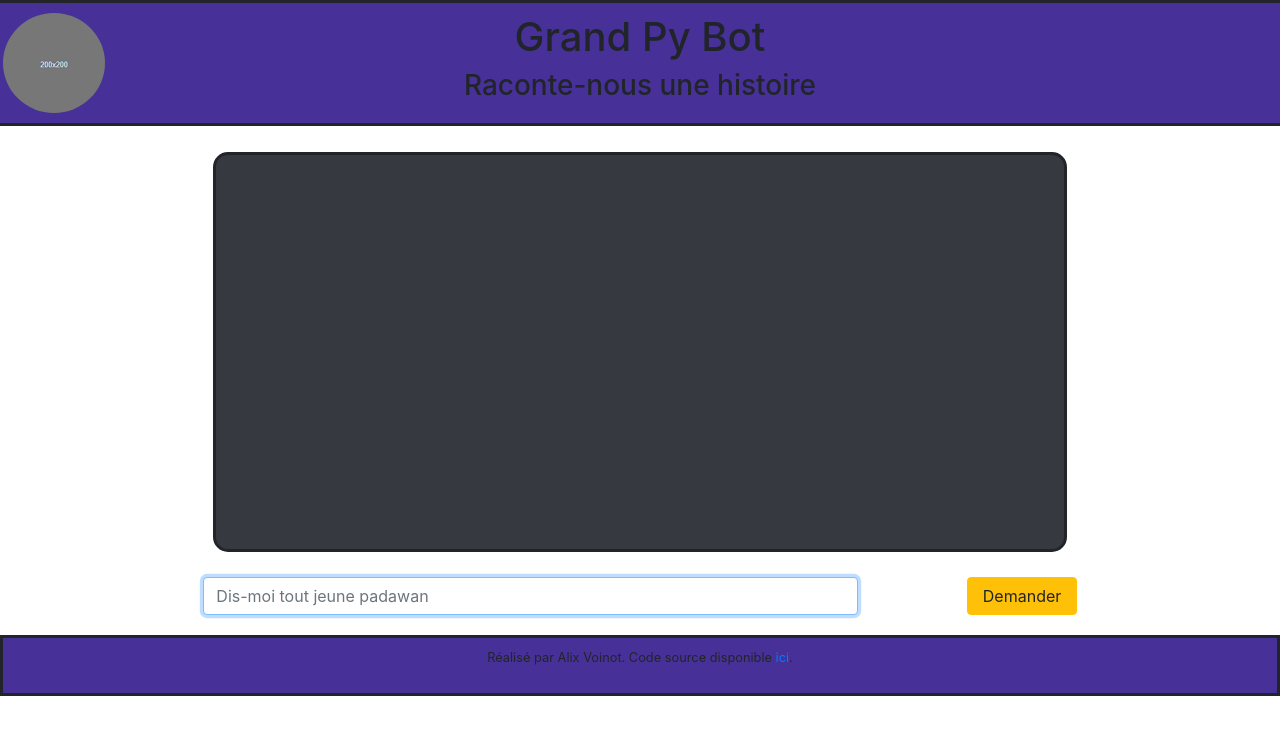
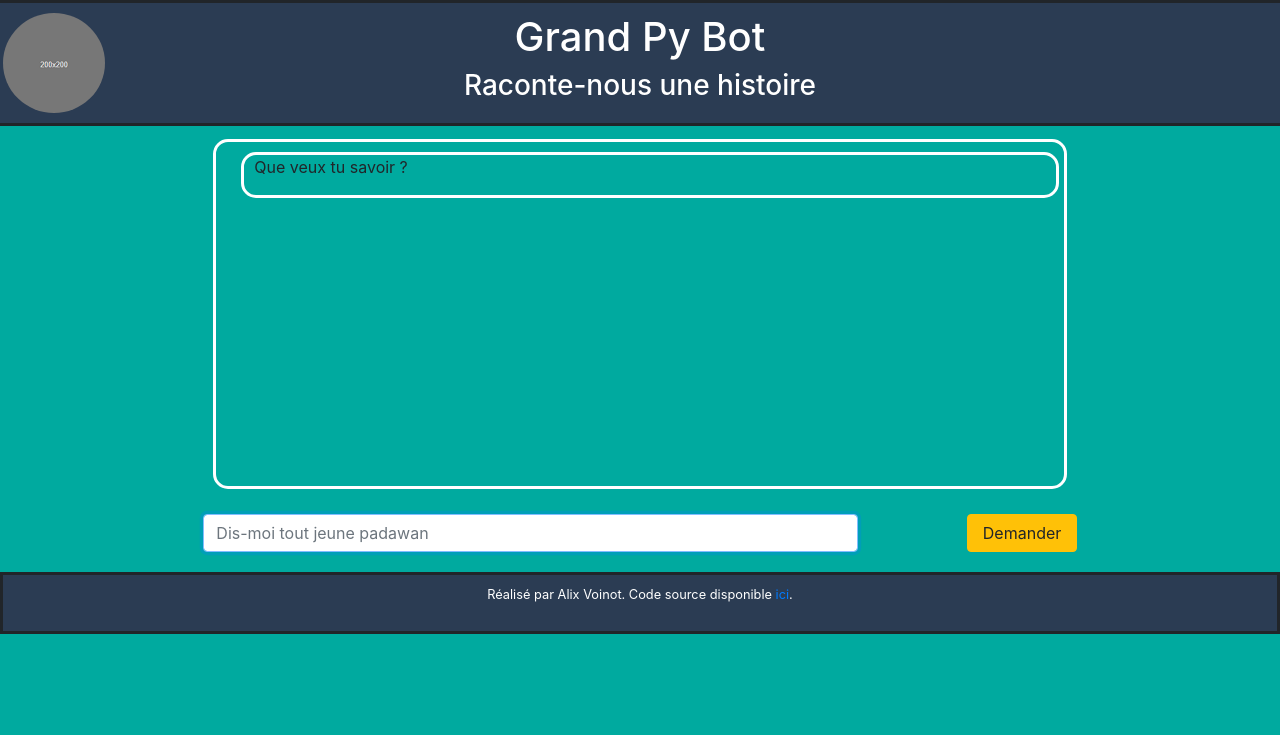
Before and after one commit to aiwanesk/P7, a Flask app: template app/templates/index.html in a window 1280 px wide. Shown: the top 735 px of the page. Run offline with Flask 2, Linux system fonts and the light colour scheme; the template is opened without the code that fills it, so the values that code supplies are empty; some libraries are stand-ins or nearby versions.

Commit message:
commit before session

```diff
--- a/app/static/css/style.css
+++ b/app/static/css/style.css
@@ -1,7 +1,9 @@
+
 header {
     border: solid;
     padding: 10px 0 10px 0;
-    background-color: #473198;
+    background-color: #2b3c53;
+    font-color: white;
 }
 
 header img {
@@ -10,13 +12,11 @@ header img {
 
 }
 
-footer {
-    padding: 10px 0 10px 0;
-    margin-top: 20px;
-    border: solid;
-    font-size: 0.8em;
-    background-color: #473198;
+header h1, header h3{
+
+	color: white;
 }
+
 
 .container-fluid {
 
@@ -29,14 +29,62 @@ footer {
 
     border: solid;
     border-radius: 15px;
-    margin-top: 2%;
+    border-color: white;
+    margin-top: 1%;
     margin-bottom: 2%;
-    height: 400px;
-    background-color: #36393F;
+    height: 600px;
+    overflow: auto;
+}
+
+#chat_answer {
+
+	border: solid;
+    border-radius: 15px;
+    left: 22%;
+    border-color: white;
+    padding-left: 10px;
+	width: 100%;
+	margin: 10px;
+
+}
+
+body {
+
+    background-color: #00aa9f;
 }
 
 
-body {
+footer {
+    padding: 10px 0 10px 0;
+    margin-top: 20px;
+    border: solid;
+    font-size: 0.8em;
+    background-color: #2b3c53;
+}
 
-    background-color: ;
+footer p {
+
+	color: white;
+
 }
+
+
+
+@media all and (max-device-width: 1376px){
+
+	#chat_box {
+		height: 350px;
+	}
+
+
+}
+
+
+#map {
+        height: 100%;
+        width: 100%;
+        overflow: hidden;
+        height: 200px;
+        border-radius: 15px;
+        padding: 0;
+      }
--- a/app/static/js/ajax.js
+++ b/app/static/js/ajax.js
@@ -6,7 +6,48 @@ $(function() {
     	var usr_query = document.getElementById('usr_question').value;
     	if (usr_query !== "") {
     	    console.log("Vous avez saisi :" + usr_query);
+    	    display_message(usr_query);
+    	    setTimeout("bot_answer()", 2000)
     	}
 	});
 
 });
+
+
+function display_message(usr_query)
+
+{
+	var chat = document.getElementById('chat_box');
+	var newDiv = document.createElement('div');
+	newDiv.setAttribute("id", "chat_answer");
+	newDiv.textContent = usr_query;
+	chat.appendChild(newDiv);
+	console.log("Message affiché");
+
+}
+
+function bot_answer()
+
+{
+	var nb = 1
+	if (nb == 1) {
+		display_message("Voila ce que j'ai trouvé")
+		var chat = document.getElementById('chat_box');
+		var newDiv1 = document.createElement('div');
+		newDiv1.setAttribute("id", "chat_answer");
+		var mapDiv = document.createElement('div');
+		mapDiv.setAttribute("id", "map");
+		newDiv1.appendChild(mapDiv);
+		chat.appendChild(newDiv1);
+		var map;
+   		map = new google.maps.Map(document.getElementById('map'), {
+        	center: {lat: 48.6843900, lng:  6.1849600},
+        	zoom: 15
+    	});
+
+
+
+	}
+
+
+}
--- a/app/templates/index.html
+++ b/app/templates/index.html
@@ -9,8 +9,6 @@
     <meta name="viewport" content="width=device-width, initial-scale=1">
 
     <title>GrandPy Bot</title>
-
-    <link rel="icon" type="image/png" href="../static/img/favicon.ico" />
 
     <link rel="stylesheet" href="https://stackpath.bootstrapcdn.com/bootstrap/4.1.2/css/bootstrap.min.css" integrity="sha384-Smlep5jCw/wG7hdkwQ/Z5nLIefveQRIY9nfy6xoR1uRYBtpZgI6339F5dgvm/e9B" crossorigin="anonymous">
   <!-- HTML5 Shim and Respond.js IE8 support of HTML5 elements and media queries -->
@@ -48,10 +46,10 @@
       <section>
 
         <div id="chat_box" class=" offset-lg-2 col-lg-8">
-
+          <div id="chat_answer">
+          	<p> Que veux tu savoir ? </p>
+          </div>
         </div>
-
-
 
 
         <div class="row" id="chat_writer">
@@ -76,9 +74,8 @@
 
 
     <script src="https://code.jquery.com/jquery.min.js"></script>
-    <script async defer
-    src="https://maps.googleapis.com/maps/api/js?key={{ key }}">
-    </script>
+        <script src="https://maps.googleapis.com/maps/api/js?key=AIzaSyCPU0-dQgr2zz98_GJgsNy4M4LuNGg5S2o&callback=initMap"
+    async defer></script>
     <script type="text/javascript" src="../static/js/display.js"></script>
     <script type="text/javascript" src="../static/js/ajax.js"></script>
 
--- a/app/views.py
+++ b/app/views.py
@@ -1,9 +1,10 @@
-from flask import Flask
+from flask import Flask, render_template
 
 app = Flask(__name__)
 
 app.config.from_object('config')
 
 @app.route('/')
+@app.route('/index/')
 def index():
-    return "Hello world !"
+    return render_template('index.html')
```
Also changed, not shown: app/tests/test_map.py (added, +9 -0 lines), app/tests/test_parser.py (+2 -2 lines), app/map.py (added), app/tests/test_wiki.py (added), app/wiki.py (added).
